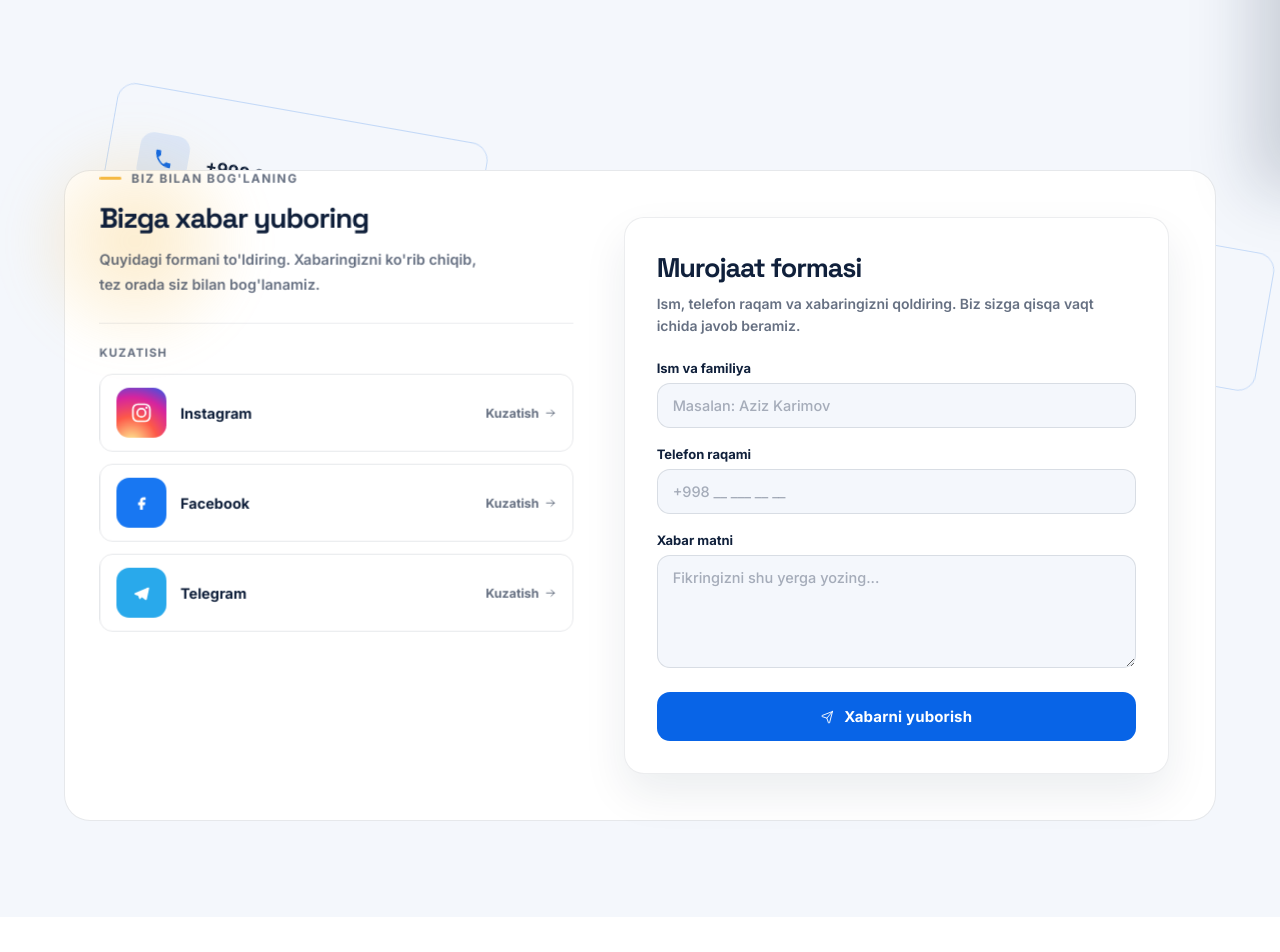
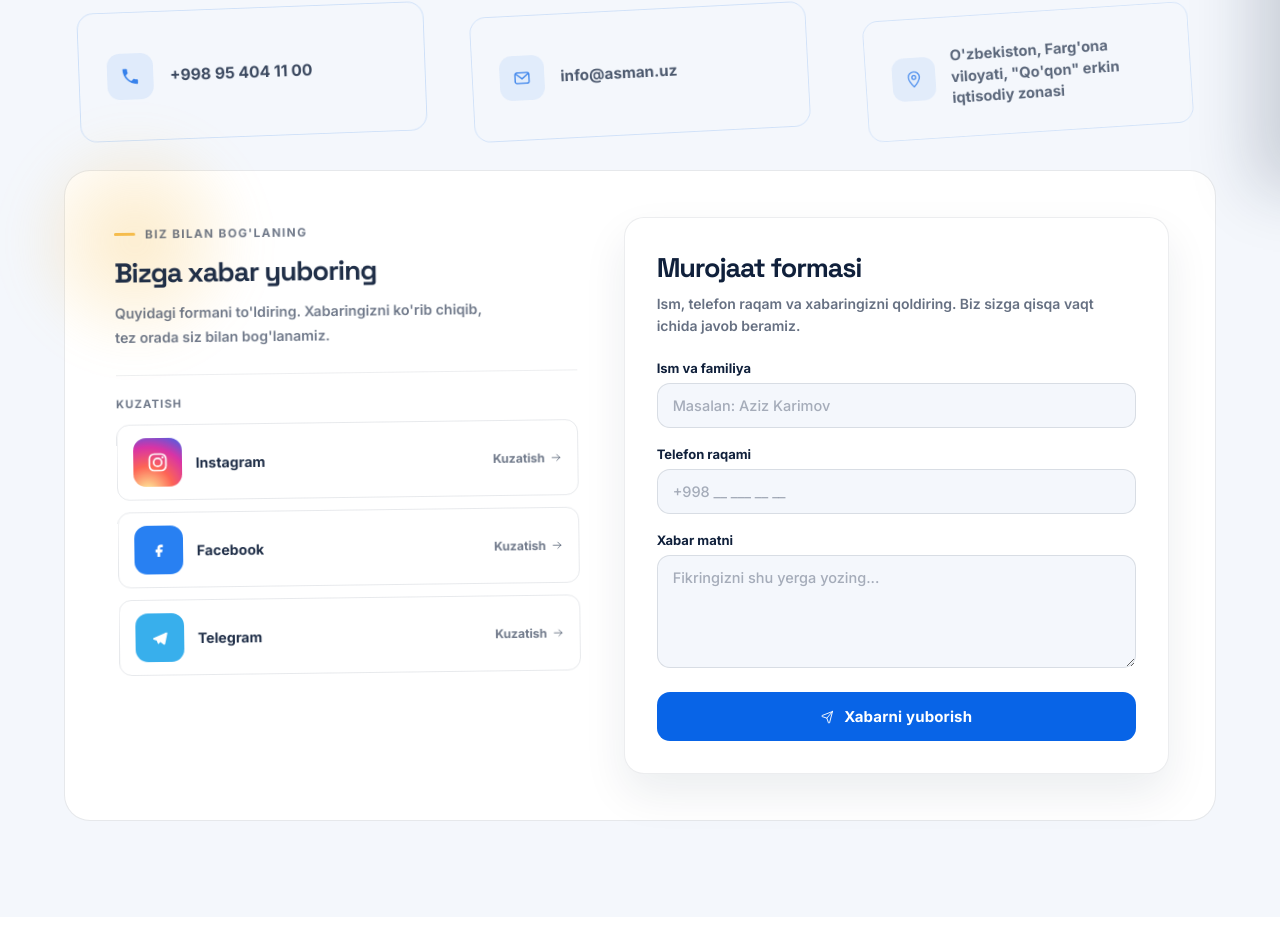
Before and after one commit to AkmaljonYusupov/Asman, a React (Vite) app: page /contact in a window 1280 px wide. Shown: the part 609-1561 px from the top of the page. Built offline with nearby package versions, Linux system fonts and the light colour scheme.

Commit message:
update cantact page

```diff
--- a/src/components/Contact/Contact.tsx
+++ b/src/components/Contact/Contact.tsx
@@ -155,22 +155,21 @@ function useInView<T extends HTMLElement>(threshold = 0.15) {
   return { ref, inView }
 }
 
-// Continuous scroll-linked parallax: as the page scrolls, the element
-// drifts relative to how far its centre sits from the viewport's
-// centre — vertically (`speedY`), and optionally horizontally
-// (`speedX`) and rotationally (`speedRotate`) too, for a stronger,
-// more dynamic drift than a plain up/down slide. Positive speeds drift
-// one way as the element approaches viewport-centre from above,
-// negative the opposite way — pairing opposite speeds on two nearby
-// elements is what reads as "depth". The offset is lerped toward its
-// target every frame (not snapped straight to it) so the motion stays
-// smooth even though it moves fast. Sets `transform` directly on the
-// DOM node (not via React state) since this runs every animation
-// frame. No-ops entirely when the person has requested reduced motion.
-function useParallax<T extends HTMLElement>(speedY: number, speedX = 0, speedRotate = 0) {
+// Continuous scroll-linked motion that never moves the element's
+// position — no translate anywhere. Instead it scales and rotates the
+// element around its own centre (so its point in the layout never
+// shifts, and it can't drift into a neighbouring column or out of its
+// grid cell) and fades its opacity, all driven by how close the
+// element's centre is to the viewport's centre: strongest right at
+// centre, easing off toward 1/full-opacity near the edges. `strength`
+// scales the whole effect up or down. Lerped every frame for smooth
+// motion. Sets `transform`/`opacity` directly on the DOM node (not via
+// React state) since this runs every animation frame. No-ops entirely
+// when the person has requested reduced motion.
+function useScrollMotion<T extends HTMLElement>(strength = 1) {
   const ref = useRef<T | null>(null)
-  const current = useRef({ x: 0, y: 0, r: 0 })
-  const target = useRef({ x: 0, y: 0, r: 0 })
+  const current = useRef({ scale: 1, rotate: 0, opacity: 1 })
+  const target = useRef({ scale: 1, rotate: 0, opacity: 1 })
 
   useEffect(() => {
     const el = ref.current
@@ -183,14 +182,16 @@ function useParallax<T extends HTMLElement>(speedY: number, speedX = 0, speedRot
 
     function measure() {
       const rect = el!.getBoundingClientRect()
-      const viewportCenter = window.innerHeight / 2
+      const viewportH = window.innerHeight
       const elementCenter = rect.top + rect.height / 2
-      const distance = viewportCenter - elementCenter
-      const clamp = (v: number, max: number) => Math.max(-max, Math.min(max, v))
+      // -1 (well above centre) .. 0 (dead centre) .. 1 (well below centre)
+      const norm = Math.max(-1, Math.min(1, (elementCenter - viewportH / 2) / (viewportH / 2)))
+      const dist = Math.abs(norm)
+      const scaleDrop = Math.min(0.15, dist * 0.18 * strength) // caps scale at a floor of .85
       target.current = {
-        x: clamp(distance * speedX, 70),
-        y: clamp(distance * speedY, 220),
-        r: clamp(distance * speedRotate, 10),
+        scale: 1 - scaleDrop,
+        rotate: norm * 5 * strength,
+        opacity: Math.max(0.55, 1 - dist * 0.45 * strength),
       }
       ticking = false
     }
@@ -203,10 +204,11 @@ function useParallax<T extends HTMLElement>(speedY: number, speedX = 0, speedRot
     function loop() {
       const c = current.current
       const t = target.current
-      c.x += (t.x - c.x) * 0.14
-      c.y += (t.y - c.y) * 0.14
-      c.r += (t.r - c.r) * 0.14
-      el!.style.transform = `translate3d(${c.x.toFixed(2)}px, ${c.y.toFixed(2)}px, 0) rotate(${c.r.toFixed(2)}deg)`
+      c.scale += (t.scale - c.scale) * 0.14
+      c.rotate += (t.rotate - c.rotate) * 0.14
+      c.opacity += (t.opacity - c.opacity) * 0.14
+      el!.style.transform = `scale(${c.scale.toFixed(3)}) rotate(${c.rotate.toFixed(2)}deg)`
+      el!.style.opacity = c.opacity.toFixed(3)
       frame = requestAnimationFrame(loop)
     }
 
@@ -219,7 +221,7 @@ function useParallax<T extends HTMLElement>(speedY: number, speedX = 0, speedRot
       window.removeEventListener('resize', measure)
       cancelAnimationFrame(frame)
     }
-  }, [speedY, speedX, speedRotate])
+  }, [strength])
 
   return ref
 }
@@ -318,9 +320,9 @@ function ContactQuickInfo() {
   // permanently override that CSS transform. Splitting parallax (outer
   // wrapper) from hover (inner link) keeps both independent.
   const parallaxRefs = [
-    useParallax<HTMLDivElement>(0.16, 0.06, 1.2),
-    useParallax<HTMLDivElement>(0.32, -0.05, -1.8),
-    useParallax<HTMLDivElement>(0.5, 0.08, 2.2),
+    useScrollMotion<HTMLDivElement>(0.8),
+    useScrollMotion<HTMLDivElement>(1.1),
+    useScrollMotion<HTMLDivElement>(1.4),
   ]
   return (
     <div className="cs-quick-info">
@@ -354,7 +356,7 @@ function ContactQuickInfo() {
 // the form card inside the same bordered outer frame. =====
 function ContactInfoPanel() {
   const { t } = useTranslation()
-  const parallaxRef = useParallax<HTMLDivElement>(-0.12, -0.03)
+  const parallaxRef = useScrollMotion<HTMLDivElement>(0.6)
   return (
     <div className="cs-info-panel" ref={parallaxRef}>
       <p className="cs-info-eyebrow">
@@ -515,8 +517,8 @@ const MAP_EMBED_SRC =
 function MapSection() {
   const { t } = useTranslation()
   const { ref, inView } = useInView<HTMLDivElement>()
-  const headingParallaxRef = useParallax<HTMLDivElement>(0.2, 0.04)
-  const frameParallaxRef = useParallax<HTMLDivElement>(-0.16, -0.04, -0.6)
+  const headingParallaxRef = useScrollMotion<HTMLDivElement>(1)
+  const frameParallaxRef = useScrollMotion<HTMLDivElement>(0.9)
 
   return (
     <section className="cs-map-section" ref={ref}>
```
